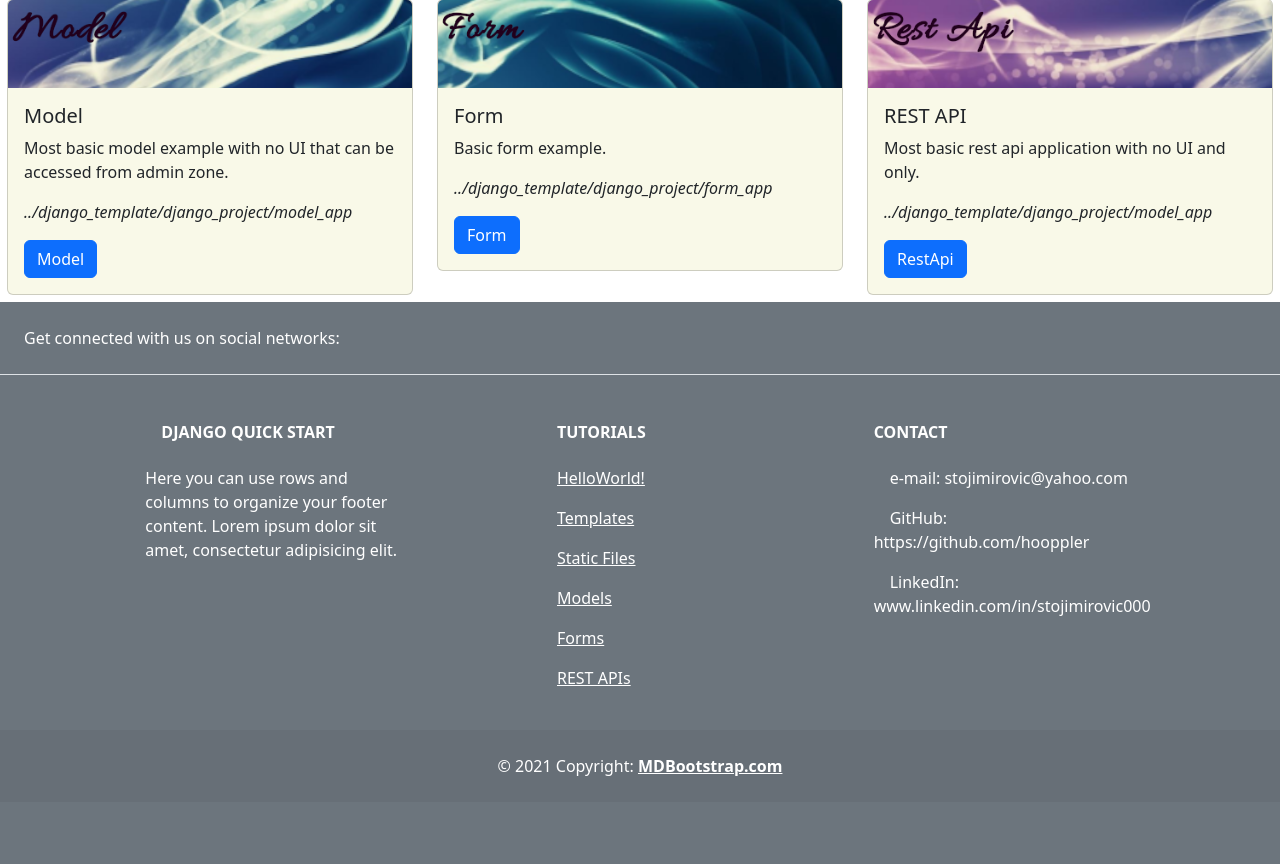
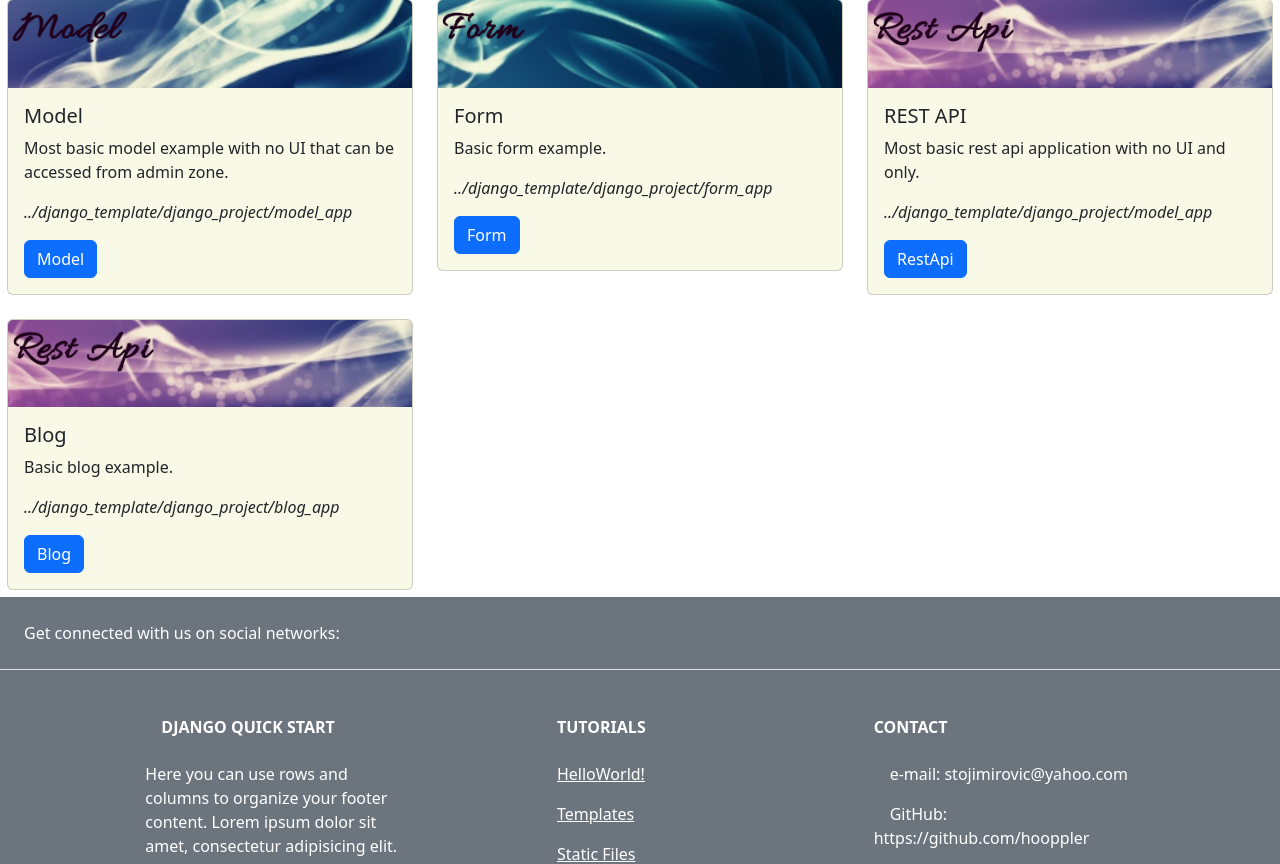
Before and after one commit to hooppler/DjangoQuickStart, a Django app: page / in a window 1280 px wide. Shown: the part 464-1328 px from the top of the page. Before the commit the page ends 1240 px from the top, so only its background shows below. Run offline with Django 4.2, Linux system fonts and the light colour scheme.

Commit message:
Blog added to main page

```diff
--- a/django_project/home_app/templates/home_app/base.html
+++ b/django_project/home_app/templates/home_app/base.html
@@ -3,7 +3,7 @@
 <html lang="en">
 <head>
     <meta charset="UTF-8">
-    <title>Title</title>
+    <title>Django Tutorial</title>
     <!-- <link rel="stylesheet" type="text/css" href="{% static 'home_app/style.css' %}"> -->
     <link href="https://cdn.jsdelivr.net/npm/bootstrap@5.2.0-beta1/dist/css/bootstrap.min.css" rel="stylesheet" integrity="sha384-0evHe/X+R7YkIZDRvuzKMRqM+OrBnVFBL6DOitfPri4tjfHxaWutUpFmBp4vmVor" crossorigin="anonymous">
     <script src="https://cdn.jsdelivr.net/npm/bootstrap@5.2.0-beta1/dist/js/bootstrap.bundle.min.js" integrity="sha384-pprn3073KE6tl6bjs2QrFaJGz5/SUsLqktiwsUTF55Jfv3qYSDhgCecCxMW52nD2" crossorigin="anonymous"></script>
--- a/django_project/home_app/templates/home_app/home.html
+++ b/django_project/home_app/templates/home_app/home.html
@@ -3,7 +3,6 @@
 {% block body %}
 
 <div style="margin:7px">
-
     <div class="row row-cols-1 row-cols-md-3 g-4">
       <div class="col">
         <div class="card" style="background-color: #f9f9e8;">
@@ -49,8 +48,7 @@
           </div>
         </div>
       </div>
-
-        <div class="col">
+      <div class="col">
         <div class="card" style="background-color: #f9f9e8;">
           <img src="{% static 'home_app/Form.png' %}" class="card-img-top" alt="...">
           <div class="card-body">
@@ -60,10 +58,9 @@
             <a href="{% url 'form' %}" target="_blank" class="btn btn-primary">Form</a>
           </div>
         </div>
-        </div>
-
-        <div class="col">
-        <div class="card" style="background-color: #f9f9e8;">
+      </div>
+      <div class="col">
+      <div class="card" style="background-color: #f9f9e8;">
           <img src="{% static 'home_app/RestApi.png' %}" class="card-img-top" alt="...">
           <div class="card-body">
             <h5 class="card-title">REST API</h5>
@@ -72,10 +69,19 @@
             <a href="{% url 'api-root' %}" target="_blank" class="btn btn-primary">RestApi</a>
           </div>
         </div>
+      </div>
+      <div class="col">
+        <div class="card" style="background-color: #f9f9e8;">
+          <img src="{% static 'home_app/RestApi.png' %}" class="card-img-top" alt="...">
+          <div class="card-body">
+            <h5 class="card-title">Blog</h5>
+            <p class="card-text">Basic blog example.</p>
+              <p class="card-text"><i>../django_template/django_project/blog_app</i></p>
+            <a href="{% url 'blog' %}" target="_blank" class="btn btn-primary">Blog</a>
+          </div>
         </div>
+      </div>
+    </div>
+</div>
 
-    </div>
-
-
-</div>
 {% endblock %}
```
